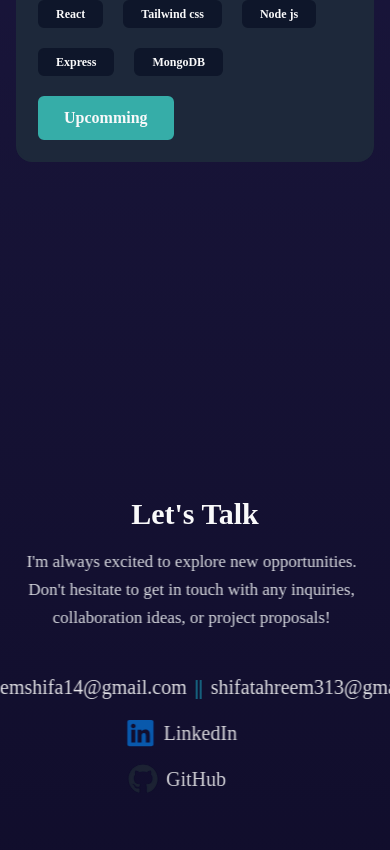
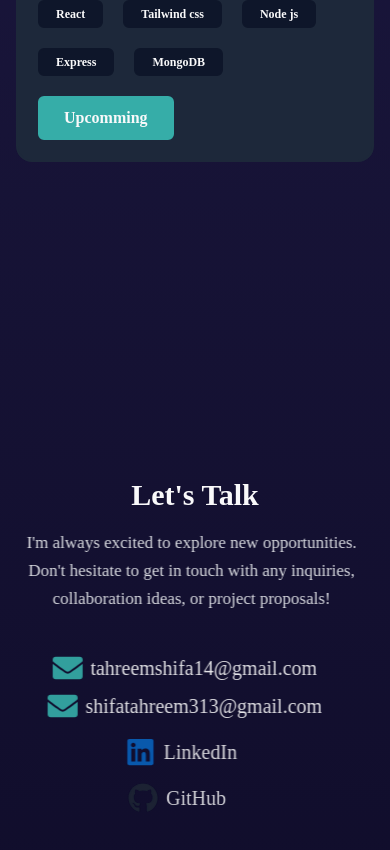
Before and after one commit to stahreem/Shifa-Tahreem, a React (Vite) app: page / in a window 390 px wide. Shown: the part 6695-7545 px from the top of the page. Built offline with nearby package versions, Linux system fonts and the light colour scheme; a web font is replaced by a local one.

Commit message:
changed overflowing

```diff
--- a/src/components/Contact/Contact.jsx
+++ b/src/components/Contact/Contact.jsx
@@ -20,25 +20,41 @@ function Contact() {
         {/* Contact Information */}
         <div className="flex flex-col items-center gap-4" data-aos="fade-right" data-aos-delay="400">
   {/* Email Links */}
-          <div className="flex items-center gap-2" data-aos="fade-right" data-aos-delay="600">
+  <div className="flex flex-col items-center gap-2 sm:flex-row" data-aos="fade-right" data-aos-delay="600">
+    <div className="flex items-center gap-2">
       <FaEnvelope size={30} className="text-[#38b2ac] hover:text-white cursor-pointer" />
-            <a href="mailto:tahreemshifa14@gmail.com " target="_blank" rel="noopener noreferrer" className="text-white hover:text-[#38b2ac]">tahreemshifa14@gmail.com  </a>
-            <span className='text-cyan-400'>||</span>
-            <a href="mailto:shifatahreem313@gmail.com " target="_blank" rel="noopener noreferrer" className="text-white hover:text-[#38b2ac]">shifatahreem313@gmail.com </a>
+      <a href="mailto:tahreemshifa14@gmail.com" target="_blank" rel="noopener noreferrer" className="text-white hover:text-[#38b2ac]">
+        tahreemshifa14@gmail.com
+      </a>
+    </div>
+
+    <span className="hidden sm:block text-cyan-400">||</span>
+
+    <div className="flex items-center gap-2">
+      <FaEnvelope size={30} className="text-[#38b2ac] hover:text-white cursor-pointer" />
+      <a href="mailto:shifatahreem313@gmail.com" target="_blank" rel="noopener noreferrer" className="text-white hover:text-[#38b2ac]">
+        shifatahreem313@gmail.com
+      </a>
+    </div>
   </div>
 
   {/* LinkedIn Link */}
   <div className="flex items-center gap-2" data-aos="fade-right" data-aos-delay="800">
     <FaLinkedin size={30} className="text-[#0A66C2] hover:text-white cursor-pointer" />
-            <a href="https://www.linkedin.com/in/shifa-tahreem-67607123a/" target="_blank" rel="noopener noreferrer" className="text-white hover:text-[#38b2ac]">LinkedIn</a>
+    <a href="https://www.linkedin.com/in/shifa-tahreem-67607123a/" target="_blank" rel="noopener noreferrer" className="text-white hover:text-[#38b2ac]">
+      LinkedIn
+    </a>
   </div>
 
   {/* GitHub Link */}
   <div className="flex items-center gap-2" data-aos="fade-right" data-aos-delay="1000">
     <FaGithub size={30} className="text-gray-800 cursor-pointer hover:text-white" />
-            <a href="https://github.com/stahreem" target="_blank" rel="noopener noreferrer" className="text-white hover:text-[#38b2ac]">GitHub</a>
+    <a href="https://github.com/stahreem" target="_blank" rel="noopener noreferrer" className="text-white hover:text-[#38b2ac]">
+      GitHub
+    </a>
   </div>
 </div>
+
       </div>
     </div>
   );
```
Lines whose indentation alone changed are shown as unchanged.
